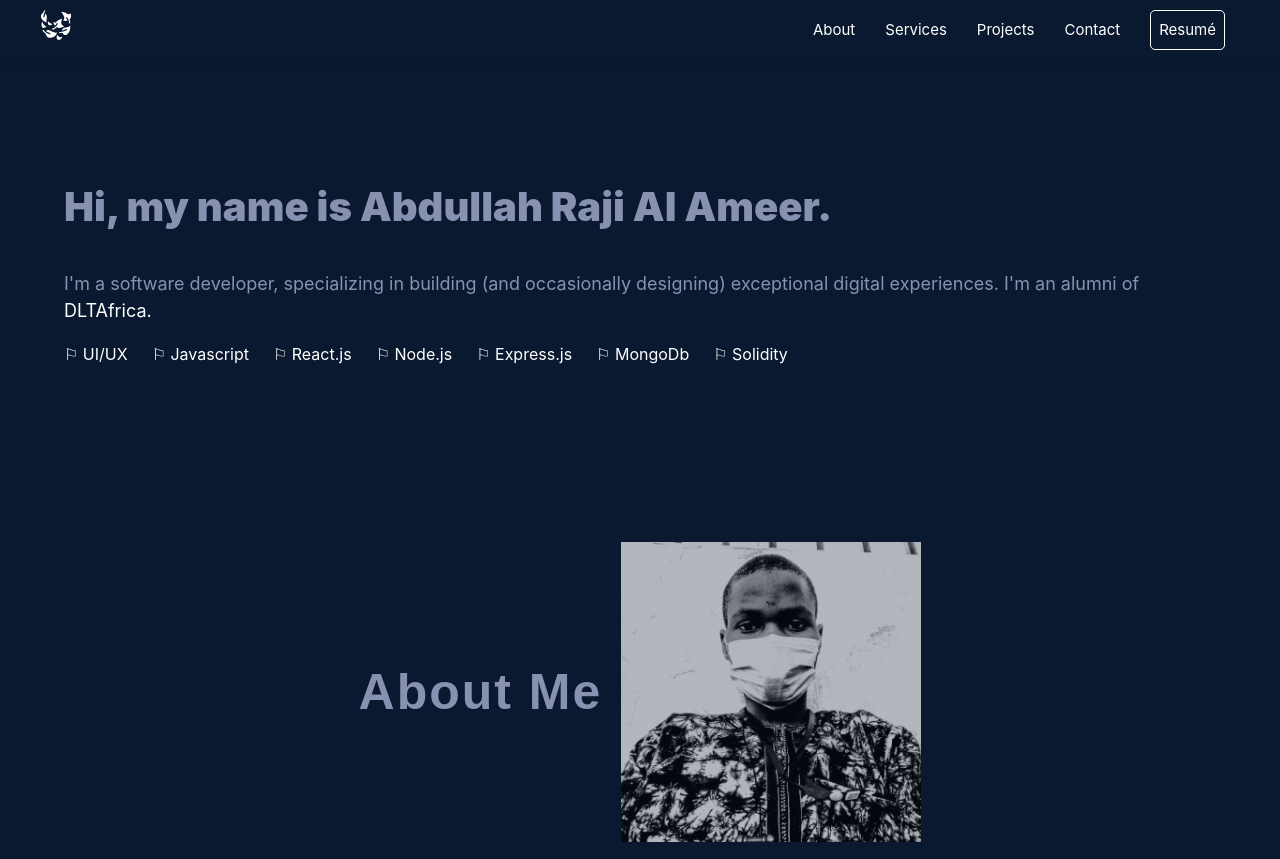
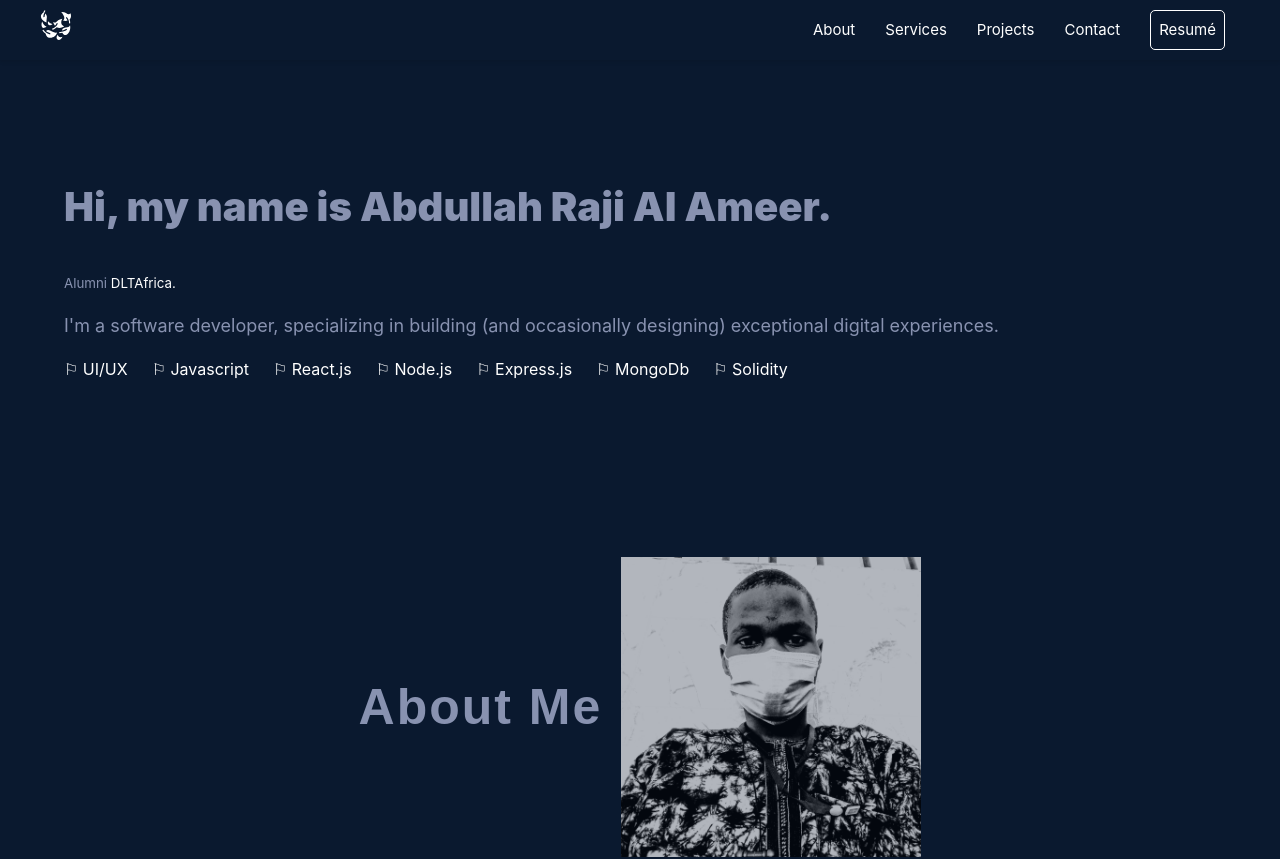
Before and after one commit to ameer017/ameer-portfolio-website, a React (Vite) app: page / in a window 1280 px wide. Shown: the top 859 px of the page. Built offline with nearby package versions, Linux system fonts and the light colour scheme.

Commit message:
herosection

```diff
--- a/src/HeroSection/HeroSection.jsx
+++ b/src/HeroSection/HeroSection.jsx
@@ -7,8 +7,9 @@ const HeroSection = () => {
       <section className='heroContainer container'>
             <div className='hero-text'>
               <h1>Hi, my name is Abdullah Raji Al Ameer.</h1>
+              <small>Alumni <a href="https://twitter.com/dlt-africa">DLTAfrica.</a></small>
 
-              <p>I'm a software developer, specializing in building (and occasionally designing) exceptional digital experiences. I'm an alumni of <a href="https://twitter.com/dlt-africa">DLTAfrica.</a></p>
+              <p>I'm a software developer, specializing in building (and occasionally designing) exceptional digital experiences.</p>
             </div>
 
             <div className='hero-info flex-start'>
```
